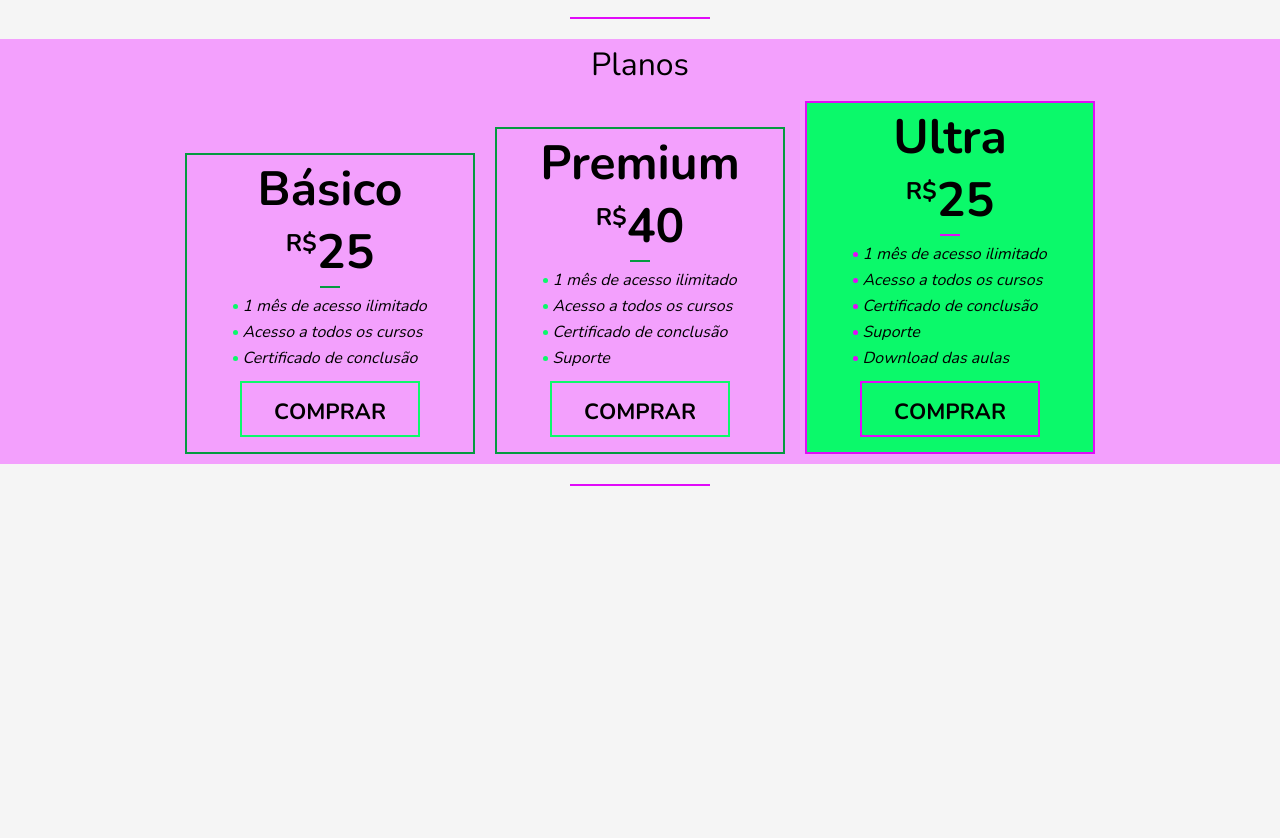
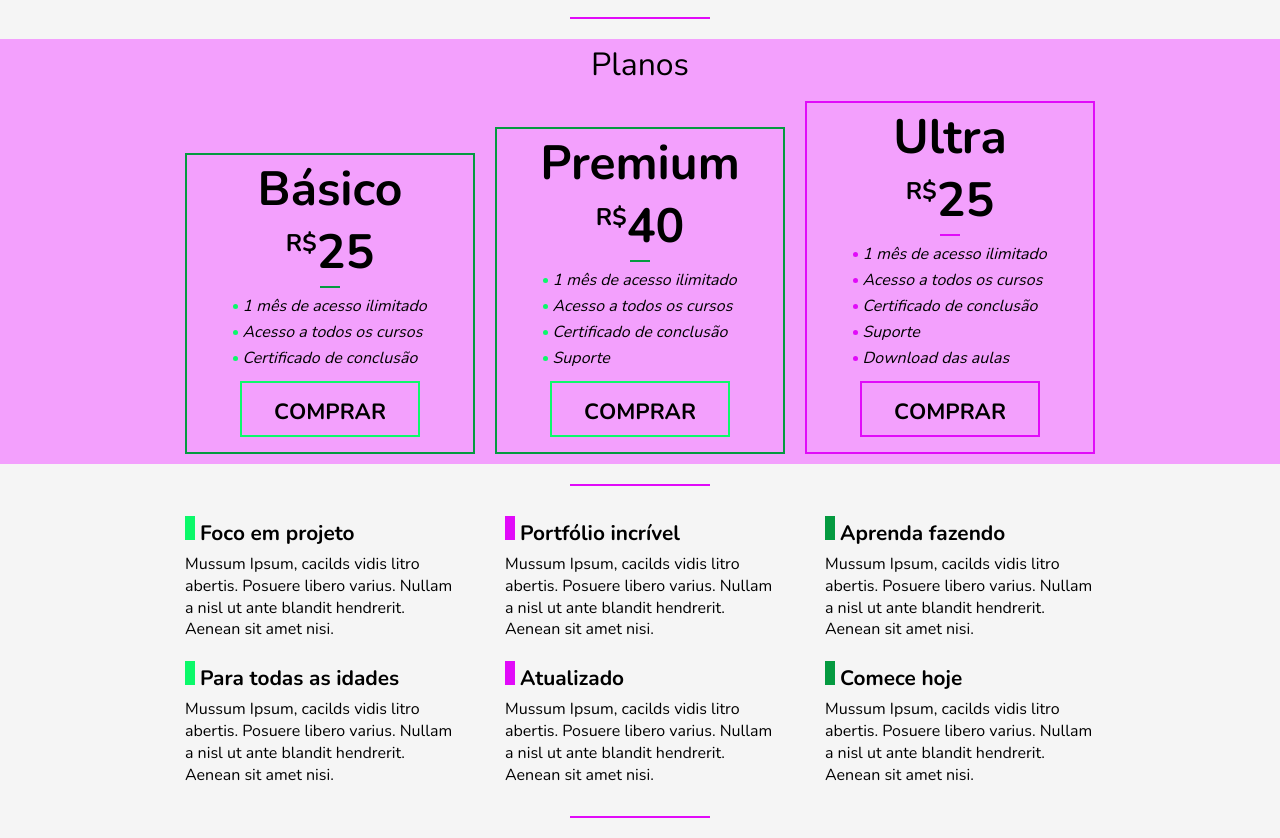
Before and after one commit to lucasvps/html-css-flexbox-study, a plain HTML site: page index.html in a window 1280 px wide. Shown: the part 1276-2114 px from the top of the page. Before the commit the page ends 1782 px from the top, so only its background shows below. Drawn offline with nearby package versions, Linux system fonts and the light colour scheme.

Commit message:
Create the advantagens section

```diff
--- a/css/styles.css
+++ b/css/styles.css
@@ -246,7 +246,6 @@ img {
 	background-color: var(--clr-green-light);
 	border-radius: 5px;
 	margin-right: 5px;
-
 }
 
 .plano__btn-comprar {
@@ -261,7 +260,7 @@ img {
 	text-align: center;
 }
 
-.plano:last-child {
+.plano:second {
 	background-color: var(--clr-green-light);
 }
 
@@ -289,6 +288,70 @@ img {
 /* 7. Vantagens
 /**********************************/
 
+.vantagens-section {
+	max-width: 960px;
+	margin: 0 auto;
+}
+
+.vantagens-container {
+	max-width: 960px;
+	justify-content: center;
+	display: flex;
+	flex-wrap: wrap;
+	margin: 0 auto;
+}
+
+.vantagem {
+	width: 290px;
+	margin: 0 auto;
+}
+
+.vantagem__titulo {
+	font-weight: bold;
+	font-size: 1.3rem;
+	text-align: start;
+	margin: 10px auto;
+}
+
+.vantagem__titulo::before {
+	content: "";
+	display: inline-block;
+	width: 10px;
+	height: 1.5rem;
+	background-color: var(--clr-green-dark);
+	margin-right: 5px;
+	margin-left: 10px;
+}
+
+.vantagem:nth-child(1) .vantagem__titulo::before,
+.vantagem:nth-child(4) .vantagem__titulo::before {
+	content: "";
+	display: inline-block;
+	width: 10px;
+	height: 1.5rem;
+	background-color: var(--clr-green-light);
+	margin-right: 5px;
+	margin-left: 10px;
+}
+
+.vantagem:nth-child(2) .vantagem__titulo::before,
+.vantagem:nth-child(5) .vantagem__titulo::before {
+	content: "";
+	display: inline-block;
+	width: 10px;
+	height: 1.5rem;
+	background-color: var(--clr-pink-dark);
+	margin-right: 5px;
+	margin-left: 10px;
+}
+
+.vantagem__descricao {
+	text-align: start;
+	margin: 10px auto;
+	font-family: var(--ff-primary);
+	font-size: 1rem;
+}
+
 /**********************************/
 /* 8. Newsletter
 /**********************************/
--- a/index.html
+++ b/index.html
@@ -157,6 +157,57 @@
 		</div>
 	</section>
 	<hr/>
+	<section class="vantagens-section" id="vantagens">
+		<div class="vantagens-container">
+			<div class="vantagem">
+				<h2 class="vantagem__titulo">Foco em projeto</h2>
+				<p class="vantagem__descricao">Mussum Ipsum, cacilds vidis litro abertis. Posuere libero varius. Nullam a nisl
+					ut ante blandit hendrerit. Aenean sit
+					amet nisi.</p>
+			</div>
+
+			<div class="vantagem">
+				<h2 class="vantagem__titulo">Portfólio incrível</h2>
+				<p class="vantagem__descricao">Mussum Ipsum, cacilds vidis litro abertis. Posuere libero varius. Nullam a nisl
+					ut
+					ante blandit hendrerit. Aenean sit
+					amet nisi.</p>
+			</div>
+
+			<div class="vantagem">
+				<h2 class="vantagem__titulo">Aprenda fazendo</h2>
+				<p class="vantagem__descricao">Mussum Ipsum, cacilds vidis litro abertis. Posuere libero varius. Nullam a nisl
+					ut
+					ante blandit hendrerit. Aenean sit
+					amet nisi.</p>
+			</div>
+
+			<div class="vantagem">
+				<h2 class="vantagem__titulo">Para todas as idades</h2>
+				<p class="vantagem__descricao">Mussum Ipsum, cacilds vidis litro abertis. Posuere libero varius. Nullam a nisl
+					ut
+					ante blandit hendrerit. Aenean sit
+					amet nisi.</p>
+			</div>
+
+			<div class="vantagem">
+				<h2 class="vantagem__titulo">Atualizado</h2>
+				<p class="vantagem__descricao">Mussum Ipsum, cacilds vidis litro abertis. Posuere libero varius. Nullam a nisl
+					ut
+					ante blandit hendrerit. Aenean sit
+					amet nisi.</p>
+			</div>
+
+			<div class="vantagem">
+				<h2 class="vantagem__titulo">Comece hoje</h2>
+				<p class="vantagem__descricao">Mussum Ipsum, cacilds vidis litro abertis. Posuere libero varius. Nullam a nisl
+					ut
+					ante blandit hendrerit. Aenean sit
+					amet nisi.</p>
+			</div>
+		</div>
+	</section>
+	<hr/>
 </body>
 
 </html>
```
